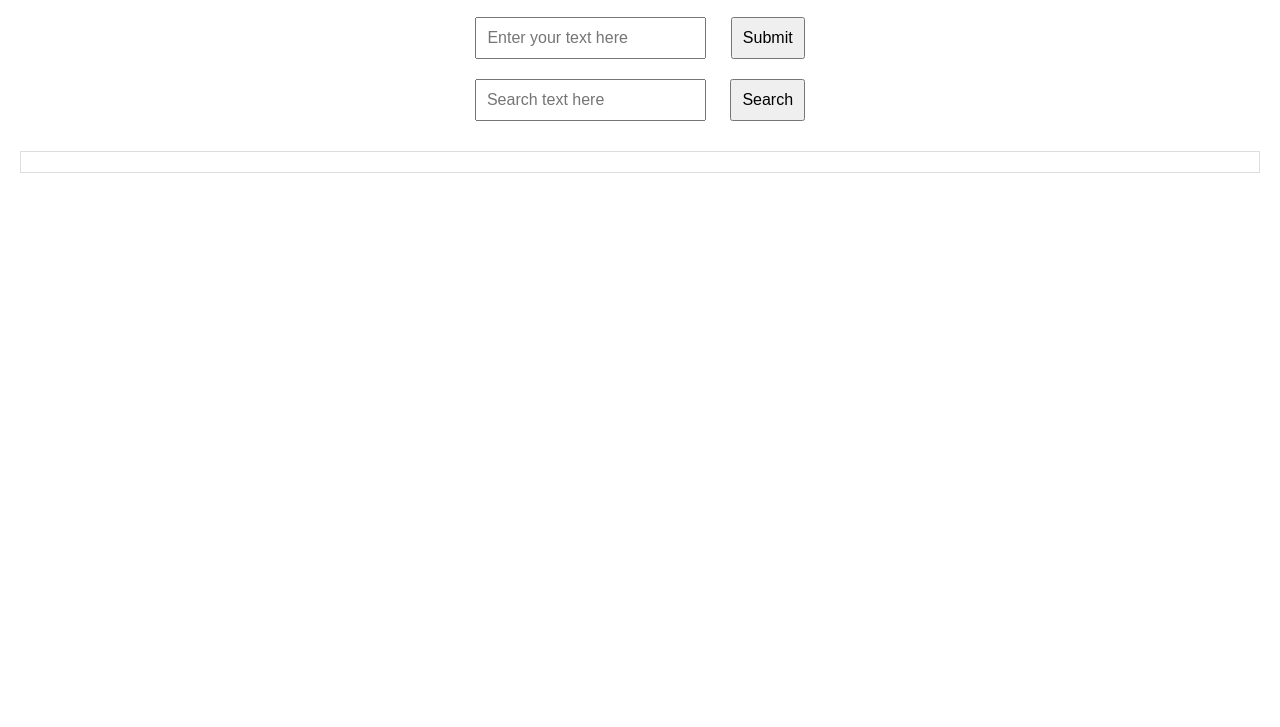
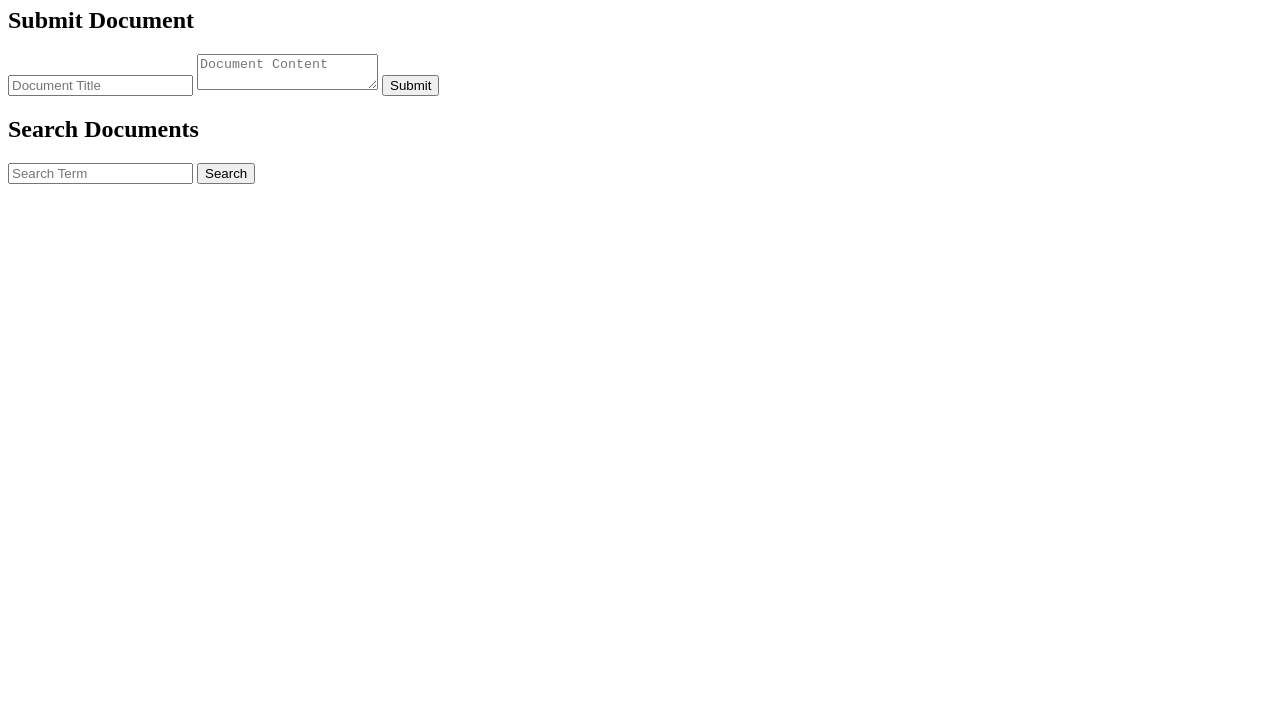
Before and after one commit to harsh-j-sharma/bookmark.github.io, a plain HTML site: page index.html in a window 1280 px wide. Shown: the part 73-800 px from the top of the page. Drawn offline with Linux system fonts and the light colour scheme.

Commit message:
Update index.html

```diff
--- a/index.html
+++ b/index.html
@@ -1,45 +1,68 @@
 <!DOCTYPE html>
-<html lang="en">
+<html>
 <head>
-    <meta charset="UTF-8">
-    <meta name="viewport" content="width=device-width, initial-scale=1.0">
-    <title>Text Input & Search</title>
-    <style>
-        body {
-            font-family: Arial, sans-serif;
-            text-align: center;
-            margin: 20px;
+    <title>Google Docs Integration</title>
+    <script>
+        // Submit document to Google Sheets
+        function submitDocument() {
+            var title = document.getElementById('title').value;
+            var content = document.getElementById('content').value;
+
+            fetch('https://script.google.com/macros/s/AKfycbz3jXo0VEU4LkhHEXnV8fZBc3AChV_FE6XtghhWveJEm6rGR_05Jc8e5lS2WMD70s9crQ/exec', {
+                method: 'POST',
+                body: JSON.stringify({
+                    title: title,
+                    content: content
+                }),
+                headers: {
+                    'Content-Type': 'application/json'
+                }
+            })
+            .then(response => response.json())
+            .then(data => {
+                alert('Document submitted successfully!');
+            });
         }
-        input, button {
-            margin: 10px;
-            padding: 10px;
-            font-size: 16px;
+
+        // Search documents
+        function searchDocuments() {
+            var searchTerm = document.getElementById('searchInput').value;
+
+            fetch(`https://script.google.com/macros/s/AKfycbz3jXo0VEU4LkhHEXnV8fZBc3AChV_FE6XtghhWveJEm6rGR_05Jc8e5lS2WMD70s9crQ/exec?q=${searchTerm}`)
+            .then(response => response.json())
+            .then(results => {
+                var resultsDiv = document.getElementById('searchResults');
+                resultsDiv.innerHTML = '';
+                results.forEach(result => {
+                    resultsDiv.innerHTML += `
+                        <div>
+                            <h3>${result[0]}</h3>
+                            <p>${result[1]}</p>
+                        </div>
+                    `;
+                });
+            });
         }
-        #results {
-            margin-top: 20px;
-            border: 1px solid #ddd;
-            padding: 10px;
-        }
-    </style>
+    </script>
 </head>
 <body>
-    <h1>Save & Search Text in Google Sheet</h1>
+    <h1>Document Management System</h1>
 
-    <!-- Form to Add Text -->
-    <form id="textForm">
-        <input type="text" id="textInput" placeholder="Enter your text here" required />
-        <button type="submit">Submit</button>
-    </form>
+    <!-- Document Submission Form -->
+    <div>
+        <h2>Submit Document</h2>
+        <input type="text" id="title" placeholder="Document Title">
+        <textarea id="content" placeholder="Document Content"></textarea>
+        <button onclick="submitDocument()">Submit</button>
+    </div>
 
-    <!-- Form to Search Text -->
-    <form id="searchForm">
-        <input type="text" id="searchInput" placeholder="Search text here" required />
-        <button type="submit">Search</button>
-    </form>
+    <!-- Document Search -->
+    <div>
+        <h2>Search Documents</h2>
+        <input type="text" id="searchInput" placeholder="Search Term">
+        <button onclick="searchDocuments()">Search</button>
 
-    <!-- Area to Display Results -->
-    <div id="results"></div>
-
-    <script src="script.js"></script>
+        <div id="searchResults"></div>
+    </div>
 </body>
 </html>
```
